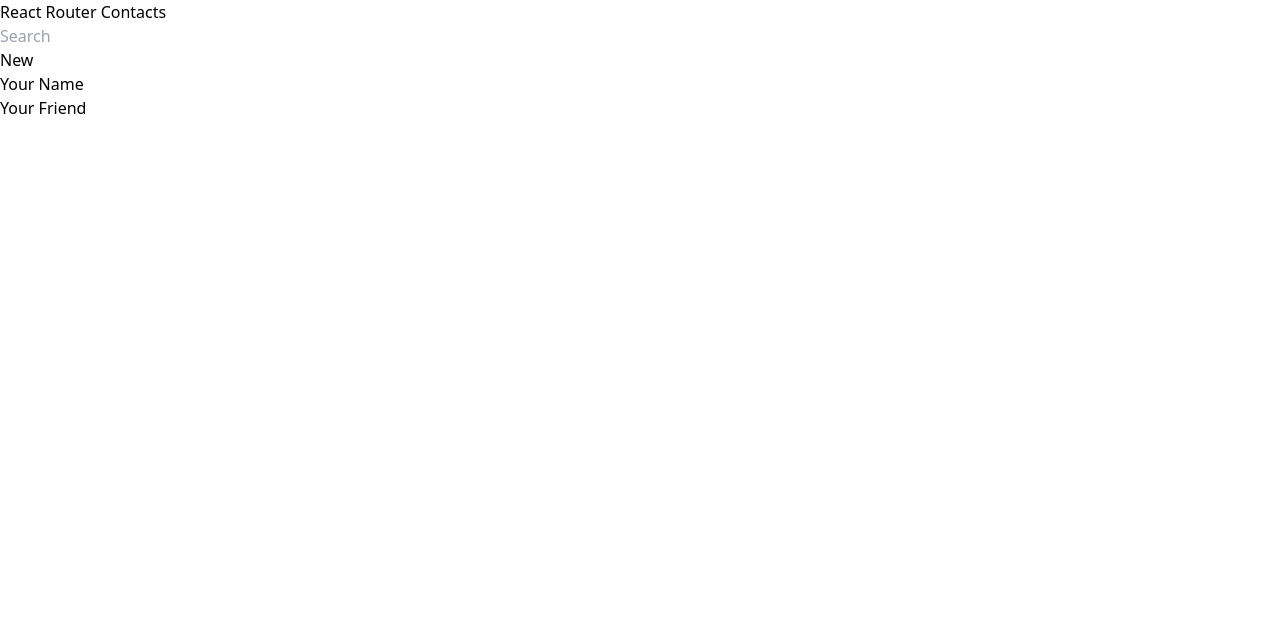
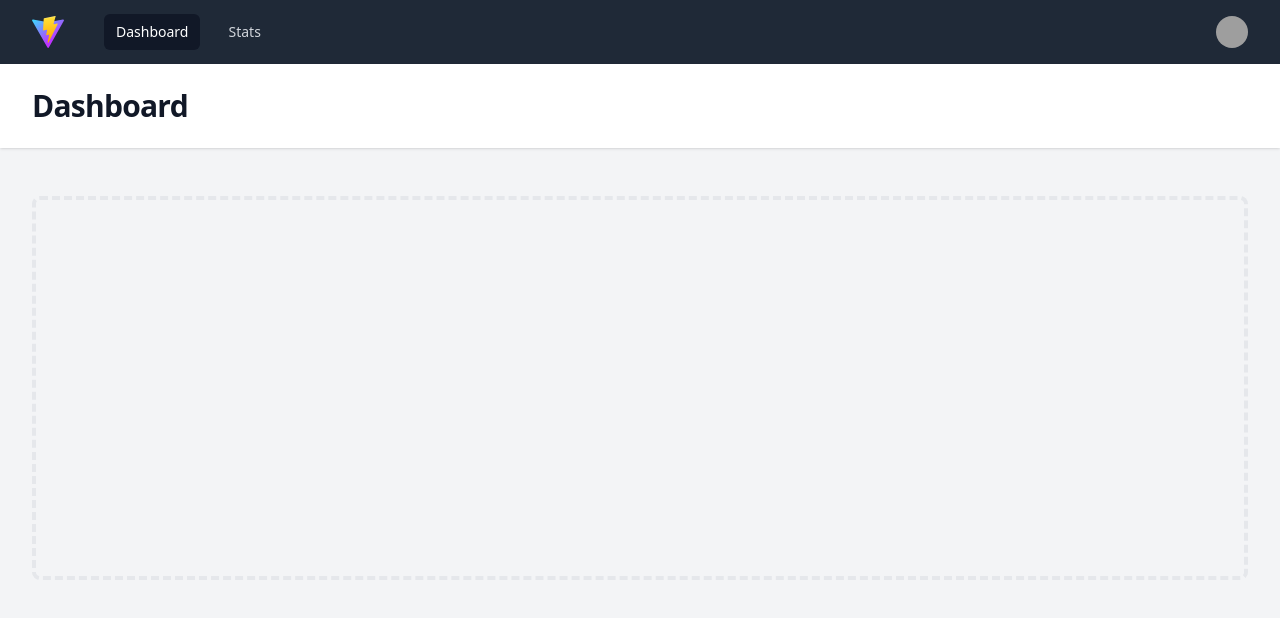
Before and after one commit to lukaspatschil/git_analysis, a React (Vite) app in the folder frontend/: page / in a window 1280 px wide. Shown: the top 618 px of the page. Built offline with nearby package versions, Linux system fonts and the light colour scheme; grey boxes are pictures that could not be loaded.

Commit message:
feat: add basic layout structure

```diff
--- a/frontend/index.html
+++ b/frontend/index.html
@@ -1,13 +1,13 @@
 <!DOCTYPE html>
-<html lang="en">
+<html lang="en" class="h-full bg-gray-100">
   <head>
     <meta charset="UTF-8" />
     <link rel="icon" type="image/svg+xml" href="/vite.svg" />
     <meta name="viewport" content="width=device-width, initial-scale=1.0" />
-    <title>Vite + React + TS</title>
+    <title>git analyser</title>
   </head>
-  <body>
-    <div id="root"></div>
+  <body class="h-full">
+    <div id="root" class="h-full"></div>
     <script type="module" src="/src/main.tsx"></script>
   </body>
 </html>
--- a/frontend/package.json
+++ b/frontend/package.json
@@ -13,6 +13,8 @@
     "lint:fix": "eslint . --fix"
   },
   "dependencies": {
+    "@headlessui/react": "^1.7.8",
+    "@heroicons/react": "^2.0.14",
     "react": "^18.2.0",
     "react-dom": "^18.2.0",
     "react-router-dom": "^6.8.0"
--- /dev/null
+++ b/frontend/src/components/Body.tsx
@@ -0,0 +1,18 @@
+export default function Body({title}: {title: string}) {
+  return <>
+    <header className="bg-white shadow">
+      <div className="mx-auto max-w-7xl py-6 px-4 sm:px-6 lg:px-8">
+        <h1 className="text-3xl font-bold tracking-tight text-gray-900">{title}</h1>
+      </div>
+    </header>
+    <main>
+      <div className="mx-auto max-w-7xl py-6 sm:px-6 lg:px-8">
+        {/* Replace with your content */}
+        <div className="px-4 py-6 sm:px-0">
+          <div className="h-96 rounded-lg border-4 border-dashed border-gray-200" />
+        </div>
+        {/* /End replace */}
+      </div>
+    </main>
+  </>;
+}
--- /dev/null
+++ b/frontend/src/components/Navbar.tsx
@@ -0,0 +1,165 @@
+import { Fragment, useEffect } from 'react';
+import { Disclosure, Menu, Transition } from '@headlessui/react';
+import { Bars3Icon, BellIcon, XMarkIcon } from '@heroicons/react/24/outline';
+import { Link, useLocation } from 'react-router-dom';
+
+const user = {
+  name: 'Tom Cook',
+  email: 'tom@example.com',
+  imageUrl:
+    'https://images.unsplash.com/photo-1472099645785-5658abf4ff4e?ixlib=rb-1.2.1&ixid=eyJhcHBfaWQiOjEyMDd9&auto=format&fit=facearea&facepad=2&w=256&h=256&q=80',
+};
+const navigation = [
+  { name: 'Dashboard', href: '/', current: true },
+  { name: 'Stats', href: '/stats', currrent: false }
+];
+const userNavigation = [
+  { name: 'Settings', href: '/settings' },
+  { name: 'Sign out', href: '/signOut' },
+];
+
+function classNames(...classes: any[]) {
+  return classes.filter(Boolean).join(' ');
+}
+
+export default function Navbar() {
+  const { pathname } = useLocation();
+
+  useEffect(() => navigation.forEach(path => path.href === pathname ? path.current = true : path.current = false), []);
+
+  return (
+    <>
+      <Disclosure as="nav" className="bg-gray-800">
+        {({ open }) => (
+          <>
+            <div className="mx-auto max-w-7xl px-4 sm:px-6 lg:px-8">
+              <div className="flex h-16 items-center justify-between">
+                <div className="flex items-center">
+                  <div className="flex-shrink-0">
+                    <img
+                      className="h-8 w-8"
+                      src="/vite.svg"
+                      alt="Your Company"
+                    />
+                  </div>
+                  <div className="hidden md:block">
+                    <div className="ml-10 flex items-baseline space-x-4">
+                      {navigation.map((item) => (
+                        <Link
+                          key={item.name}
+                          to={item.href}
+                          className={classNames(
+                            item.current
+                              ? 'bg-gray-900 text-white'
+                              : 'text-gray-300 hover:bg-gray-700 hover:text-white',
+                            'px-3 py-2 rounded-md text-sm font-medium'
+                          )}
+                          aria-current={item.current ? 'page' : undefined}
+                        >
+                          {item.name}
+                        </Link>
+                      ))}
+                    </div>
+                  </div>
+                </div>
+                <div className="hidden md:block">
+                  <div className="ml-4 flex items-center md:ml-6">
+                    {/* Profile dropdown */}
+                    <Menu as="div" className="relative ml-3">
+                      <div>
+                        <Menu.Button className="flex max-w-xs items-center rounded-full bg-gray-800 text-sm focus:outline-none focus:ring-2 focus:ring-white focus:ring-offset-2 focus:ring-offset-gray-800">
+                          <span className="sr-only">Open user menu</span>
+                          <img className="h-8 w-8 rounded-full" src={user.imageUrl} alt="" />
+                        </Menu.Button>
+                      </div>
+                      <Transition
+                        as={Fragment}
+                        enter="transition ease-out duration-100"
+                        enterFrom="transform opacity-0 scale-95"
+                        enterTo="transform opacity-100 scale-100"
+                        leave="transition ease-in duration-75"
+                        leaveFrom="transform opacity-100 scale-100"
+                        leaveTo="transform opacity-0 scale-95"
+                      >
+                        <Menu.Items className="absolute right-0 z-10 mt-2 w-48 origin-top-right rounded-md bg-white py-1 shadow-lg ring-1 ring-black ring-opacity-5 focus:outline-none">
+                          {userNavigation.map((item) => (
+                            <Menu.Item key={item.name}>
+                              {({ active }) => (
+                                <Link
+                                  to={item.href}
+                                  className={classNames(
+                                    active ? 'bg-gray-100' : '',
+                                    'block px-4 py-2 text-sm text-gray-700'
+                                  )}
+                                >
+                                  {item.name}
+                                </Link>
+                              )}
+                            </Menu.Item>
+                          ))}
+                        </Menu.Items>
+                      </Transition>
+                    </Menu>
+                  </div>
+                </div>
+                <div className="-mr-2 flex md:hidden">
+                  {/* Mobile menu button */}
+                  <Disclosure.Button className="inline-flex items-center justify-center rounded-md bg-gray-800 p-2 text-gray-400 hover:bg-gray-700 hover:text-white focus:outline-none focus:ring-2 focus:ring-white focus:ring-offset-2 focus:ring-offset-gray-800">
+                    <span className="sr-only">Open main menu</span>
+                    {open ? (
+                      <XMarkIcon className="block h-6 w-6" aria-hidden="true" />
+                    ) : (
+                      <Bars3Icon className="block h-6 w-6" aria-hidden="true" />
+                    )}
+                  </Disclosure.Button>
+                </div>
+              </div>
+            </div>
+
+            <Disclosure.Panel className="md:hidden">
+              <div className="space-y-1 px-2 pt-2 pb-3 sm:px-3">
+                {navigation.map((item) => (
+                  <Disclosure.Button
+                    key={item.name}
+                    as="a"
+                    href={item.href}
+                    className={classNames(
+                      item.current ? 'bg-gray-900 text-white' : 'text-gray-300 hover:bg-gray-700 hover:text-white',
+                      'block px-3 py-2 rounded-md text-base font-medium'
+                    )}
+                    aria-current={item.current ? 'page' : undefined}
+                  >
+                    {item.name}
+                  </Disclosure.Button>
+                ))}
+              </div>
+              <div className="border-t border-gray-700 pt-4 pb-3">
+                <div className="flex items-center px-5">
+                  <div className="flex-shrink-0">
+                    <img className="h-10 w-10 rounded-full" src={user.imageUrl} alt="" />
+                  </div>
+                  <div className="ml-3">
+                    <div className="text-base font-medium leading-none text-white">{user.name}</div>
+                    <div className="text-sm font-medium leading-none text-gray-400">{user.email}</div>
+                  </div>
+                </div>
+                <div className="mt-3 space-y-1 px-2">
+                  {userNavigation.map((item) => (
+                    <Disclosure.Button
+                      key={item.name}
+                      as="a"
+                      href={item.href}
+                      className="block rounded-md px-3 py-2 text-base font-medium text-gray-400 hover:bg-gray-700 hover:text-white"
+                    >
+                      {item.name}
+                    </Disclosure.Button>
+                  ))}
+                </div>
+              </div>
+            </Disclosure.Panel>
+          </>
+        )}
+      </Disclosure>
+    </>
+  );
+}
--- /dev/null
+++ b/frontend/src/components/Wrapper.tsx
@@ -0,0 +1,7 @@
+export default function Wrapper({children}: {children: any}) {
+  return <>
+    <div className="min-h-full">
+      {children}
+    </div>
+  </>;
+}
--- a/frontend/src/routes/home.tsx
+++ b/frontend/src/routes/home.tsx
@@ -1,43 +1,14 @@
+import Body from '../components/Body';
+import Navbar from '../components/Navbar';
+import Wrapper from '../components/Wrapper';
+
 export default function Home() {
   return (
     <>
-      <div id="sidebar">
-        <h1>React Router Contacts</h1>
-        <div>
-          <form id="search-form" role="search">
-            <input
-              id="q"
-              aria-label="Search contacts"
-              placeholder="Search"
-              type="search"
-              name="q"
-            />
-            <div
-              id="search-spinner"
-              aria-hidden
-              hidden={true}
-            />
-            <div
-              className="sr-only"
-              aria-live="polite"
-            ></div>
-          </form>
-          <form method="post">
-            <button type="submit">New</button>
-          </form>
-        </div>
-        <nav>
-          <ul>
-            <li>
-              <a href={`/contacts/1`}>Your Name</a>
-            </li>
-            <li>
-              <a href={`/contacts/2`}>Your Friend</a>
-            </li>
-          </ul>
-        </nav>
-      </div>
-      <div id="detail"></div>
+      <Wrapper>
+        <Navbar />
+        <Body title='Dashboard' />
+      </Wrapper>
     </>
   );
 }
--- /dev/null
+++ b/frontend/src/routes/stats.tsx
@@ -0,0 +1,12 @@
+import Body from '../components/Body';
+import Navbar from '../components/Navbar';
+import Wrapper from '../components/Wrapper';
+
+export default function Stats() {
+  return <div>
+    <Wrapper>
+      <Navbar />
+      <Body title='Stats' />
+    </Wrapper>
+  </div>;
+}
```
Also changed, not shown: frontend/src/main.tsx (+3 -4 lines), 1 other file (tests, documents, lock files or other folders).
